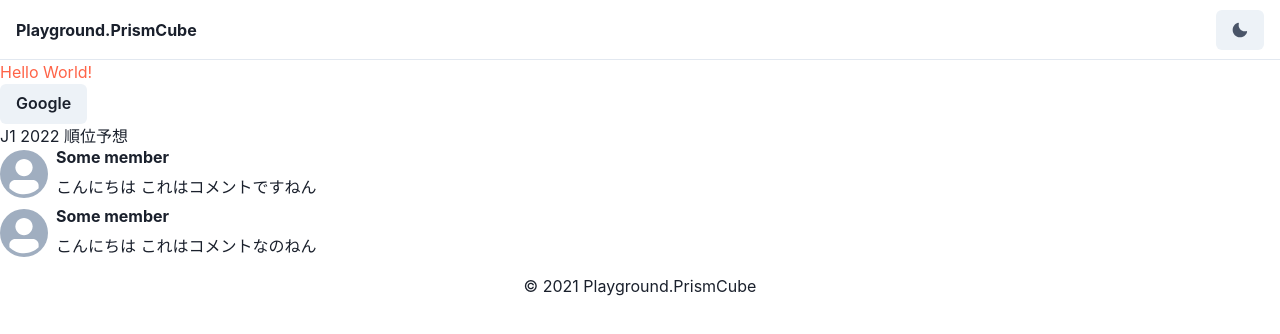
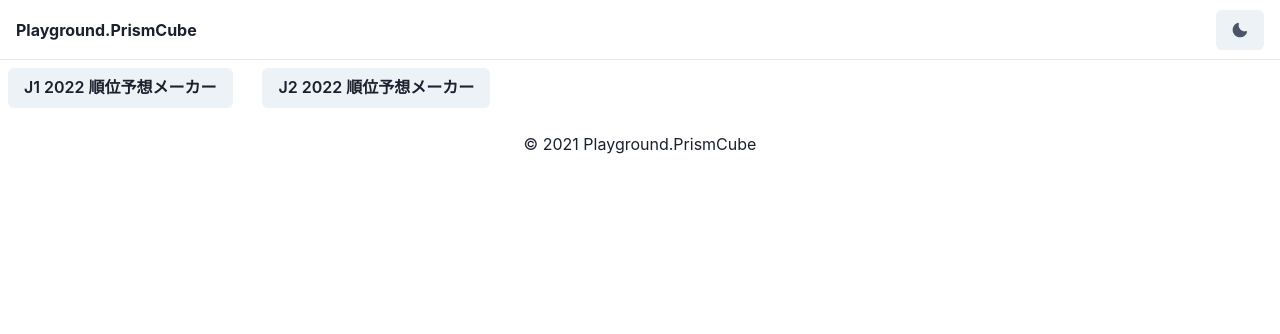
Before and after one commit to prism-cube/playground, a Next.js app: page / in a window 1280 px wide. Shown: the top 334 px of the page. Built offline with nearby package versions, Linux system fonts and the light colour scheme; no server answers.

Commit message:
サイトTOP

```diff
--- a/src/pages/index.tsx
+++ b/src/pages/index.tsx
@@ -2,15 +2,7 @@ import React from 'react'
 import { NextPage } from 'next'
 import Link from 'next/link'
 import Head from 'next/head'
-import {
-  Box,
-  chakra,
-  Button,
-  Avatar,
-  Stack,
-  HStack,
-  Heading,
-} from '@chakra-ui/react'
+import { Box, Button, Grid, GridItem } from '@chakra-ui/react'
 import { Layout } from '@/components/layout'
 import { Meta } from '@/types/meta'
 
@@ -34,35 +26,19 @@ const Home: NextPage = () => {
         <meta property="og:type" content="website" />
       </Head>
 
-      <Box>
-        <chakra.h1 color="tomato">Hello World!</chakra.h1>
-        <Link href="https://google.com" passHref>
-          <Button as="a">Google</Button>
-        </Link>
-      </Box>
+      <Grid templateColumns="repeat(5, 1fr)" gap={2} p={2}>
+        <GridItem>
+          <Link href="/predictions/j1-2022" passHref>
+            <Button as="a">J1 2022 順位予想メーカー</Button>
+          </Link>
+        </GridItem>
 
-      <Stack>
-        <Link href="/predictions/j1-2022">
-          <a>J1 2022 順位予想</a>
-        </Link>
-      </Stack>
-
-      <Stack>
-        <HStack>
-          <Avatar />
-          <Stack>
-            <Heading size="sm">Some member</Heading>
-            <Box>こんにちは これはコメントですねん</Box>
-          </Stack>
-        </HStack>
-        <HStack>
-          <Avatar />
-          <Stack>
-            <Heading size="sm">Some member</Heading>
-            <Box>こんにちは これはコメントなのねん</Box>
-          </Stack>
-        </HStack>
-      </Stack>
+        <GridItem>
+          <Link href="/predictions/j2-2022" passHref>
+            <Button as="a">J2 2022 順位予想メーカー</Button>
+          </Link>
+        </GridItem>
+      </Grid>
     </Layout>
   )
 }
```
